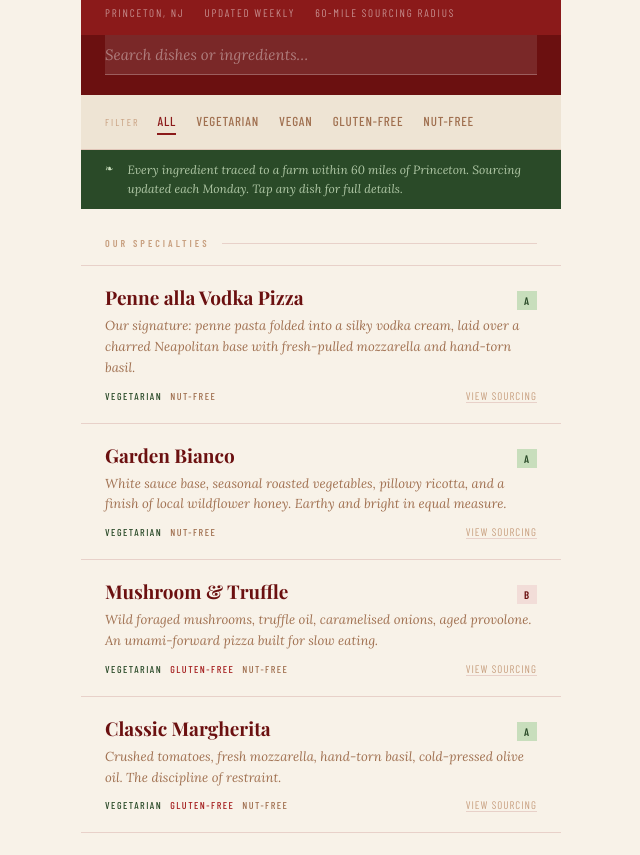
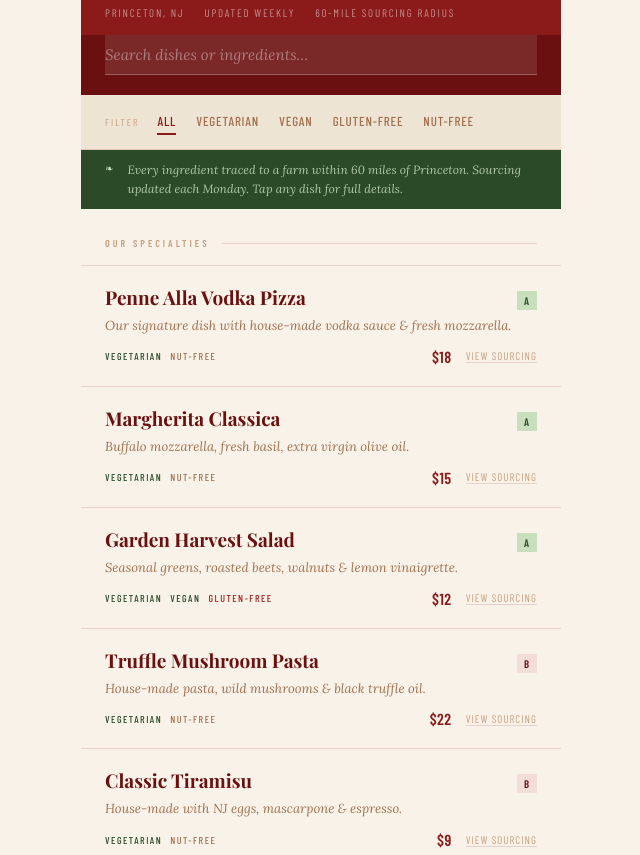
Before and after one commit to srijaprabhuram13/pizza-star, a plain HTML site: page index.html in a window 1280 px wide. Shown: the part 81-936 px from the top of the page, without its empty margins (319-959 px from the left). Drawn offline with nearby package versions, Linux system fonts and the light colour scheme; a web font is replaced by a local one.

Commit message:
Update index.html

```diff
--- a/index.html
+++ b/index.html
@@ -10,18 +10,16 @@
 <style>
 *{box-sizing:border-box;margin:0;padding:0}
 :root{
-  --red:#8B1A1A;--red-deep:#6B1010;--red-mid:#A52020;--red-pale:#F2DDD8;--red-faint:#FAF0ED;
-  --warm:#7A4A2A;--warm2:#A07050;--warm3:#C8A080;--warm4:#EAD8C4;--warm5:#F5EDE4;
+  --red:#8B1A1A;--red-deep:#6B1010;--red-mid:#A52020;--red-pale:#F2DDD8;
+  --warm:#7A4A2A;--warm2:#A07050;--warm3:#C8A080;
   --cream:#F8F2E8;--cream2:#EEE4D4;--cream3:#E2D3BC;
   --moss:#2A4A28;--moss-light:#C8DEBC;
-  --gold:#D4A820;--gold-light:#F5E080;--gold-pale:#FAF3D0;
+  --gold:#D4A820;--gold-pale:#FAF3D0;
   --rule:rgba(139,26,26,0.15);
 }
 body{font-family:'Lora',serif;background:var(--cream);color:var(--warm);min-height:100vh}
-
 .app{max-width:480px;margin:0 auto;min-height:100vh;position:relative}
 
-/* HEADER */
 .masthead{background:var(--red);padding:22px 24px 0}
 .mast-top{display:flex;justify-content:space-between;align-items:baseline;border-bottom:1px solid rgba(255,255,255,0.18);padding-bottom:14px;margin-bottom:14px}
 .brand{font-family:'Playfair Display',serif;font-size:32px;font-weight:900;color:#fff;letter-spacing:-1px;line-height:1}
@@ -29,13 +27,11 @@ body{font-family:'Lora',serif;background:var(--cream);color:var(--warm);min-heig
 .eco-stamp{font-family:'Barlow Condensed',sans-serif;font-size:10px;font-weight:600;letter-spacing:2.5px;text-transform:uppercase;color:var(--gold);border:1px solid var(--gold);padding:4px 9px}
 .mast-meta{font-family:'Barlow Condensed',sans-serif;font-size:11px;letter-spacing:1.8px;text-transform:uppercase;color:rgba(255,255,255,0.5);padding-bottom:16px;display:flex;gap:20px}
 
-/* SEARCH */
 .search-zone{background:var(--red-deep);padding:0 24px 20px}
 .search-field{width:100%;background:rgba(255,255,255,0.1);border:0;border-bottom:1px solid rgba(255,255,255,0.25);padding:10px 0;font-family:'Lora',serif;font-size:15px;color:#fff;outline:none;font-style:italic}
 .search-field::placeholder{color:rgba(255,255,255,0.4)}
 .search-field:focus{border-bottom-color:var(--gold)}
 
-/* FILTERS */
 .filter-strip{background:var(--cream2);border-bottom:1px solid var(--rule);padding:14px 24px;display:flex;align-items:center;overflow-x:auto}
 .filter-strip::-webkit-scrollbar{display:none}
 .f-label{font-family:'Barlow Condensed',sans-serif;font-size:10px;letter-spacing:2px;text-transform:uppercase;color:var(--warm3);margin-right:18px;flex-shrink:0}
@@ -43,18 +39,15 @@ body{font-family:'Lora',serif;background:var(--cream);color:var(--warm);min-heig
 .f-btn:hover{color:var(--red)}
 .f-btn.on{color:var(--red);border-bottom-color:var(--red)}
 
-/* PROVENANCE BAR */
 .provenance-bar{background:var(--moss);padding:11px 24px;display:flex;gap:12px;align-items:flex-start}
 .prov-mark{font-family:'Barlow Condensed',sans-serif;font-size:10px;letter-spacing:2px;text-transform:uppercase;color:var(--moss-light);padding-top:1px;flex-shrink:0}
 .prov-text{font-family:'Lora',serif;font-size:12px;font-style:italic;color:rgba(200,222,188,0.85);line-height:1.55}
 
-/* BODY */
 .body-wrap{padding:0 24px}
 .section-rule{display:flex;align-items:center;gap:12px;padding:28px 0 16px}
 .sr-word{font-family:'Barlow Condensed',sans-serif;font-size:10px;font-weight:600;letter-spacing:3px;text-transform:uppercase;color:var(--warm3);flex-shrink:0}
 .sr-line{flex:1;height:1px;background:var(--rule)}
 
-/* DISH LIST */
 .dish-list{display:flex;flex-direction:column}
 .dish-row{border-top:1px solid var(--rule);padding:20px 0;cursor:pointer;transition:background 0.15s;margin:0 -24px;padding-left:24px;padding-right:24px}
 .dish-row:hover{background:var(--cream2)}
@@ -72,15 +65,14 @@ body{font-family:'Lora',serif;background:var(--cream);color:var(--warm);min-heig
 .dtag.vegan{color:var(--moss)}
 .dtag.gf{color:var(--red-mid)}
 .dtag.nut{color:var(--warm2)}
+.dish-foot-right{display:flex;align-items:center;gap:14px;flex-shrink:0}
+.dish-price{font-family:'Barlow Condensed',sans-serif;font-size:16px;font-weight:600;letter-spacing:0.5px;color:var(--red)}
 .dish-cta{font-family:'Barlow Condensed',sans-serif;font-size:11px;letter-spacing:1px;text-transform:uppercase;color:var(--warm3);border-bottom:1px solid var(--rule)}
-
 .no-results{padding:40px 24px;font-family:'Lora',serif;font-style:italic;font-size:14px;color:var(--warm3);border-top:1px solid var(--rule)}
 
-/* FOOTER */
 .footer-bar{border-top:2px solid var(--red);padding:16px 24px;background:var(--cream2);font-family:'Barlow Condensed',sans-serif;font-size:11px;letter-spacing:1.5px;text-transform:uppercase;color:var(--warm3);display:flex;justify-content:space-between;align-items:center}
 .footer-email{color:var(--red);border-bottom:1px solid var(--red-pale);text-decoration:none}
 
-/* OVERLAY / DRAWER */
 .overlay{display:none;position:fixed;inset:0;background:rgba(107,16,16,0.55);z-index:50;overflow-y:auto}
 .overlay.open{display:block}
 .drawer{background:var(--cream);margin:80px auto 0;max-width:480px;border-top:3px solid var(--gold);position:relative}
@@ -88,7 +80,8 @@ body{font-family:'Lora',serif;background:var(--cream);color:var(--warm);min-heig
 .drawer-close:hover{color:var(--red)}
 
 .d-hero{background:var(--red);padding:28px 24px 22px}
-.d-name{font-family:'Playfair Display',serif;font-size:26px;font-weight:900;color:#fff;letter-spacing:-0.5px;line-height:1.15;margin-bottom:6px}
+.d-name{font-family:'Playfair Display',serif;font-size:26px;font-weight:900;color:#fff;letter-spacing:-0.5px;line-height:1.15;margin-bottom:4px}
+.d-price-line{font-family:'Barlow Condensed',sans-serif;font-size:18px;font-weight:600;color:var(--gold);letter-spacing:1px;margin-bottom:10px}
 .d-desc{font-family:'Lora',serif;font-size:13px;font-style:italic;color:rgba(255,255,255,0.7);line-height:1.65;margin-bottom:14px}
 .d-tag-row{display:flex;gap:10px;flex-wrap:wrap}
 .d-hero-tag{font-family:'Barlow Condensed',sans-serif;font-size:10px;letter-spacing:1.8px;text-transform:uppercase;padding:4px 8px}
@@ -99,7 +92,6 @@ body{font-family:'Lora',serif;background:var(--cream);color:var(--warm);min-heig
 
 .d-section{padding:20px 24px;border-bottom:1px solid var(--rule)}
 .d-sec-label{font-family:'Barlow Condensed',sans-serif;font-size:10px;letter-spacing:2.5px;text-transform:uppercase;color:var(--warm3);margin-bottom:14px}
-
 .carbon-row{display:flex;align-items:center;gap:16px}
 .carbon-grade-big{font-family:'Playfair Display',serif;font-size:42px;font-weight:900;line-height:1;width:56px;text-align:center;flex-shrink:0}
 .grade-big-a{color:var(--moss)}
@@ -109,9 +101,8 @@ body{font-family:'Lora',serif;background:var(--cream);color:var(--warm);min-heig
 .bar-track{height:4px;background:var(--cream3)}
 .bar-fill{height:4px}
 .bar-fill-a{background:var(--moss);width:22%}
-.bar-fill-b{background:var(--red-mid);width:56%}
+.bar-fill-b{background:var(--red-mid);width:58%}
 .bar-labels{display:flex;justify-content:space-between;margin-top:5px;font-family:'Barlow Condensed',sans-serif;font-size:10px;letter-spacing:1px;text-transform:uppercase;color:var(--warm3)}
-
 .source-table{width:100%;border-collapse:collapse}
 .source-table tr{border-bottom:1px solid var(--rule)}
 .source-table tr:last-child{border-bottom:none}
@@ -119,7 +110,6 @@ body{font-family:'Lora',serif;background:var(--cream);color:var(--warm);min-heig
 .s-ingredient{font-family:'Barlow Condensed',sans-serif;font-size:13px;font-weight:600;letter-spacing:0.5px;text-transform:uppercase;color:var(--warm);width:38%}
 .s-farm{font-family:'Lora',serif;font-size:12px;font-style:italic;color:var(--warm2);line-height:1.4}
 .s-dist{font-family:'Barlow Condensed',sans-serif;font-size:11px;letter-spacing:1px;text-transform:uppercase;color:var(--moss);text-align:right;white-space:nowrap}
-
 .allergen-list{display:flex;flex-direction:column}
 .a-row{display:flex;align-items:center;gap:10px;padding:9px 0;border-bottom:1px solid var(--rule)}
 .a-row:last-child{border-bottom:none}
@@ -178,12 +168,12 @@ body{font-family:'Lora',serif;background:var(--cream);color:var(--warm);min-heig
   </div>
 </div>
 
-<!-- DETAIL OVERLAY -->
 <div class="overlay" id="overlay" onclick="closeIfBg(event)">
   <div class="drawer" id="drawer">
     <button class="drawer-close" onclick="closeDrawer()">&#x2715; Close</button>
     <div class="d-hero">
       <div class="d-name" id="dName"></div>
+      <div class="d-price-line" id="dPrice"></div>
       <div class="d-desc" id="dDesc"></div>
       <div class="d-tag-row" id="dTags"></div>
     </div>
@@ -205,118 +195,107 @@ body{font-family:'Lora',serif;background:var(--cream);color:var(--warm);min-heig
 <script>
 const D = [
   {
-    id:1, name:"Penne alla Vodka Pizza",
-    desc:"Our signature: penne pasta folded into a silky vodka cream, laid over a charred Neapolitan base with fresh-pulled mozzarella and hand-torn basil.",
+    id:1, price:"18", name:"Penne Alla Vodka Pizza",
+    desc:"Our signature dish with house-made vodka sauce & fresh mozzarella.",
     tags:["vegetarian","nut-free"],
     carbon:{g:"A",text:"Low carbon impact"},
     sources:[
-      {i:"Mozzarella",       f:"Valley Shepherd Creamery, Long Valley NJ", d:"<25 mi"},
-      {i:"Plum tomatoes",    f:"Melick's Town Farm, Oldwick NJ",            d:"<30 mi"},
-      {i:"Penne pasta",      f:"Severino Pasta, Cherry Hill NJ",            d:"<50 mi"},
-      {i:"Heavy cream",      f:"Bobolink Dairy, Vernon NJ",                 d:"<55 mi"},
-      {i:"Fresh basil",      f:"Whispering Springs Farm, Pennington NJ",    d:"<15 mi"},
+      {i:"Mozzarella",    f:"Valley Shepherd Creamery, Long Valley NJ", d:"<25 mi"},
+      {i:"Plum tomatoes", f:"Melick's Town Farm, Oldwick NJ",           d:"<30 mi"},
+      {i:"Penne pasta",   f:"Severino Pasta, Cherry Hill NJ",           d:"<50 mi"},
+      {i:"Heavy cream",   f:"Bobolink Dairy, Vernon NJ",                d:"<55 mi"},
+      {i:"Fresh basil",   f:"Whispering Springs Farm, Pennington NJ",   d:"<15 mi"},
     ],
     allergens:[
-      {l:"Gluten",      t:"contains"},
-      {l:"Dairy",       t:"contains"},
-      {l:"Eggs",        t:"contains"},
-      {l:"Nut-Free",    t:"free"},
+      {l:"Gluten",     t:"contains"},
+      {l:"Dairy",      t:"contains"},
+      {l:"Eggs",       t:"contains"},
+      {l:"Nut-Free",   t:"free"},
+      {l:"Vegetarian", t:"free"},
+    ]
+  },
+  {
+    id:2, price:"15", name:"Margherita Classica",
+    desc:"Buffalo mozzarella, fresh basil, extra virgin olive oil.",
+    tags:["vegetarian","nut-free"],
+    carbon:{g:"A",text:"Very low carbon impact"},
+    sources:[
+      {i:"Buffalo mozzarella",    f:"Valley Shepherd Creamery, Long Valley NJ", d:"<25 mi"},
+      {i:"Plum tomatoes",         f:"Melick's Town Farm, Oldwick NJ",           d:"<30 mi"},
+      {i:"Fresh basil",           f:"Whispering Springs Farm, Pennington NJ",   d:"<15 mi"},
+      {i:"Extra virgin olive oil",f:"Imported — Italy (small-batch)",           d:"—"},
+    ],
+    allergens:[
+      {l:"Gluten",     t:"contains"},
+      {l:"Dairy",      t:"contains"},
+      {l:"Nut-Free",   t:"free"},
+      {l:"Vegetarian", t:"free"},
+    ]
+  },
+  {
+    id:3, price:"12", name:"Garden Harvest Salad",
+    desc:"Seasonal greens, roasted beets, walnuts & lemon vinaigrette.",
+    tags:["vegetarian","vegan","gluten-free"],
+    carbon:{g:"A",text:"Very low carbon impact"},
+    sources:[
+      {i:"Seasonal greens", f:"Terhune Orchards, Princeton NJ",          d:"<5 mi"},
+      {i:"Beets",           f:"Gravity Hill Farm, Lambertville NJ",      d:"<15 mi"},
+      {i:"Walnuts",         f:"Local supplier, Flemington NJ",           d:"<25 mi"},
+      {i:"Lemon",           f:"Fox Hill Farm, Pittstown NJ",             d:"<35 mi"},
+    ],
+    allergens:[
+      {l:"Tree nuts",   t:"contains"},
+      {l:"Vegan",       t:"free"},
+      {l:"Gluten-Free", t:"free"},
       {l:"Vegetarian",  t:"free"},
     ]
   },
   {
-    id:2, name:"Garden Bianco",
-    desc:"White sauce base, seasonal roasted vegetables, pillowy ricotta, and a finish of local wildflower honey. Earthy and bright in equal measure.",
+    id:4, price:"22", name:"Truffle Mushroom Pasta",
+    desc:"House-made pasta, wild mushrooms & black truffle oil.",
     tags:["vegetarian","nut-free"],
-    carbon:{g:"A",text:"Very low carbon impact"},
+    carbon:{g:"B",text:"Moderate carbon impact"},
     sources:[
-      {i:"Ricotta",         f:"Cherry Grove Farm, Lawrenceville NJ",     d:"<10 mi"},
-      {i:"Zucchini",        f:"Terhune Orchards, Princeton NJ",           d:"<5 mi"},
-      {i:"Red peppers",     f:"Melick's Town Farm, Oldwick NJ",           d:"<30 mi"},
-      {i:"Wildflower honey",f:"Beekeeper's Naturals, Flemington NJ",      d:"<20 mi"},
-      {i:"Garlic",          f:"Fox Hill Farm, Pittstown NJ",              d:"<35 mi"},
+      {i:"Wild mushrooms", f:"Shibumi Farm, Kutztown PA",              d:"<60 mi"},
+      {i:"Black truffle oil",f:"Imported — Italy (small vol.)",        d:"—"},
+      {i:"Pasta",          f:"Severino Pasta, Cherry Hill NJ",         d:"<50 mi"},
+      {i:"Garlic",         f:"Fox Hill Farm, Pittstown NJ",            d:"<35 mi"},
     ],
     allergens:[
-      {l:"Gluten",      t:"contains"},
-      {l:"Dairy",       t:"contains"},
-      {l:"Nut-Free",    t:"free"},
-      {l:"Vegetarian",  t:"free"},
+      {l:"Gluten",     t:"contains"},
+      {l:"Dairy",      t:"contains"},
+      {l:"Eggs",       t:"contains"},
+      {l:"Nut-Free",   t:"free"},
+      {l:"Vegetarian", t:"free"},
     ]
   },
   {
-    id:3, name:"Mushroom & Truffle",
-    desc:"Wild foraged mushrooms, truffle oil, caramelised onions, aged provolone. An umami-forward pizza built for slow eating.",
-    tags:["vegetarian","gluten-free","nut-free"],
+    id:5, price:"9", name:"Classic Tiramisu",
+    desc:"House-made with NJ eggs, mascarpone & espresso.",
+    tags:["vegetarian","nut-free"],
     carbon:{g:"B",text:"Moderate carbon impact"},
     sources:[
-      {i:"Wild mushrooms", f:"Shibumi Farm, Kutztown PA",          d:"<60 mi"},
-      {i:"Provolone",      f:"Maplehofe Dairy, Quarryville PA",     d:"<55 mi"},
-      {i:"Truffle oil",    f:"Imported — Italy (small vol.)",       d:"—"},
-      {i:"Onions",         f:"Terhune Orchards, Princeton NJ",      d:"<5 mi"},
+      {i:"Eggs",        f:"Griggstown Farm, Princeton NJ",             d:"<10 mi"},
+      {i:"Mascarpone",  f:"Cherry Grove Farm, Lawrenceville NJ",       d:"<10 mi"},
+      {i:"Espresso",    f:"Small-batch roaster, Trenton NJ",           d:"<20 mi"},
+      {i:"Ladyfingers", f:"Local Italian bakery, Princeton NJ",        d:"<5 mi"},
     ],
     allergens:[
-      {l:"Dairy",               t:"contains"},
-      {l:"Gluten-Free crust",   t:"free"},
-      {l:"Nut-Free",            t:"free"},
-      {l:"Vegetarian",          t:"free"},
-    ]
-  },
-  {
-    id:4, name:"Classic Margherita",
-    desc:"Crushed tomatoes, fresh mozzarella, hand-torn basil, cold-pressed olive oil. The discipline of restraint.",
-    tags:["vegetarian","gluten-free","nut-free"],
-    carbon:{g:"A",text:"Very low carbon impact"},
-    sources:[
-      {i:"Mozzarella di bufala",    f:"Valley Shepherd Creamery, Long Valley NJ", d:"<25 mi"},
-      {i:"Crushed tomatoes",        f:"Melick's Town Farm, Oldwick NJ",            d:"<30 mi"},
-      {i:"Fresh basil",             f:"Whispering Springs Farm, Pennington NJ",    d:"<15 mi"},
-      {i:"Extra-virgin olive oil",  f:"Imported — Italy (small-batch)",            d:"—"},
-    ],
-    allergens:[
-      {l:"Gluten",                    t:"contains"},
-      {l:"Dairy",                     t:"contains"},
-      {l:"Gluten-Free crust available",t:"free"},
-      {l:"Nut-Free",                  t:"free"},
-      {l:"Vegetarian",                t:"free"},
-    ]
-  },
-  {
-    id:5, name:"Green Dream",
-    desc:"Cashew cream, roasted broccolini, pickled red onion, avocado, house chili oil. Fully plant-based. Our lowest-footprint pie.",
-    tags:["vegan","gluten-free"],
-    carbon:{g:"A",text:"Lowest carbon footprint"},
-    sources:[
-      {i:"Cashew cream", f:"In-house (cashews: Nut Republic, NJ)", d:"<40 mi"},
-      {i:"Broccolini",   f:"Terhune Orchards, Princeton NJ",       d:"<5 mi"},
-      {i:"Avocado",      f:"Imported — Mexico (seasonal)",         d:"—"},
-      {i:"Red onion",    f:"Fox Hill Farm, Pittstown NJ",          d:"<35 mi"},
-    ],
-    allergens:[
-      {l:"Tree nuts",                   t:"contains"},
-      {l:"Vegan",                       t:"free"},
-      {l:"Dairy-Free",                  t:"free"},
-      {l:"Gluten-Free crust available", t:"free"},
-    ]
-  },
-  {
-    id:6, name:"Burrata & Prosciutto",
-    desc:"Pillowy burrata, thin-sliced prosciutto di Parma, peppery arugula, fig jam on our sourdough crust. An indulgence that earns it.",
-    tags:["nut-free"],
-    carbon:{g:"B",text:"Moderate carbon impact"},
-    sources:[
-      {i:"Burrata",           f:"DiBruno Bros, Philadelphia PA",    d:"<50 mi"},
-      {i:"Prosciutto di Parma",f:"Imported — Parma, Italy",         d:"—"},
-      {i:"Arugula",           f:"Gravity Hill Farm, Lambertville NJ",d:"<15 mi"},
-      {i:"Fig jam",           f:"Stony Hill Farm, Chester NJ",      d:"<40 mi"},
-    ],
-    allergens:[
-      {l:"Gluten",  t:"contains"},
-      {l:"Dairy",   t:"contains"},
-      {l:"Pork",    t:"contains"},
-      {l:"Nut-Free",t:"free"},
+      {l:"Gluten",     t:"contains"},
+      {l:"Dairy",      t:"contains"},
+      {l:"Eggs",       t:"contains"},
+      {l:"Nut-Free",   t:"free"},
+      {l:"Vegetarian", t:"free"},
     ]
   },
 ];
+
+const tagMap = {
+  vegetarian:   {cls:'veg',   label:'Vegetarian'},
+  vegan:        {cls:'vegan', label:'Vegan'},
+  'gluten-free':{cls:'gf',    label:'Gluten-Free'},
+  'nut-free':   {cls:'nut',   label:'Nut-Free'},
+};
 
 let activeFilter = 'all';
 
@@ -330,7 +309,7 @@ function setFilter(f, btn) {
 function render() {
   const q = (document.getElementById('searchInput').value || '').toLowerCase();
   const list = document.getElementById('dishList');
-  const noR = document.getElementById('noResults');
+  const noR  = document.getElementById('noResults');
   const filtered = D.filter(d => {
     const mf = activeFilter === 'all' || d.tags.includes(activeFilter);
     const ms = !q || d.name.toLowerCase().includes(q) || d.desc.toLowerCase().includes(q) || d.sources.some(s => s.i.toLowerCase().includes(q));
@@ -338,12 +317,6 @@ function render() {
   });
   if (!filtered.length) { list.innerHTML = ''; noR.style.display = 'block'; return; }
   noR.style.display = 'none';
-  const tagMap = {
-    vegetarian:   {cls:'veg',   label:'Vegetarian'},
-    vegan:        {cls:'vegan', label:'Vegan'},
-    'gluten-free':{cls:'gf',    label:'Gluten-Free'},
-    'nut-free':   {cls:'nut',   label:'Nut-Free'},
-  };
   list.innerHTML = filtered.map(d => `
     <div class="dish-row" onclick="openDish(${d.id})">
       <div class="dish-top">
@@ -353,7 +326,10 @@ function render() {
       <div class="dish-desc">${d.desc}</div>
       <div class="dish-footer">
         <div class="dish-tags">${d.tags.map(t => `<span class="dtag ${tagMap[t]?tagMap[t].cls:''}">${tagMap[t]?tagMap[t].label:t}</span>`).join('')}</div>
-        <span class="dish-cta">View sourcing</span>
+        <div class="dish-foot-right">
+          <span class="dish-price">$${d.price}</span>
+          <span class="dish-cta">View sourcing</span>
+        </div>
       </div>
     </div>
   `).join('');
@@ -362,14 +338,9 @@ function render() {
 function openDish(id) {
   const d = D.find(x => x.id === id);
   if (!d) return;
-  const tagMap = {
-    vegetarian:   {cls:'veg',   label:'Vegetarian'},
-    vegan:        {cls:'vegan', label:'Vegan'},
-    'gluten-free':{cls:'gf',    label:'Gluten-Free'},
-    'nut-free':   {cls:'nut',   label:'Nut-Free'},
-  };
-  document.getElementById('dName').textContent = d.name;
-  document.getElementById('dDesc').textContent = d.desc;
+  document.getElementById('dName').textContent  = d.name;
+  document.getElementById('dPrice').textContent = '$' + d.price;
+  document.getElementById('dDesc').textContent  = d.desc;
   document.getElementById('dTags').innerHTML = d.tags.map(t =>
     `<span class="d-hero-tag ${tagMap[t]?tagMap[t].cls:''}">${tagMap[t]?tagMap[t].label:t}</span>`
   ).join('');
```
